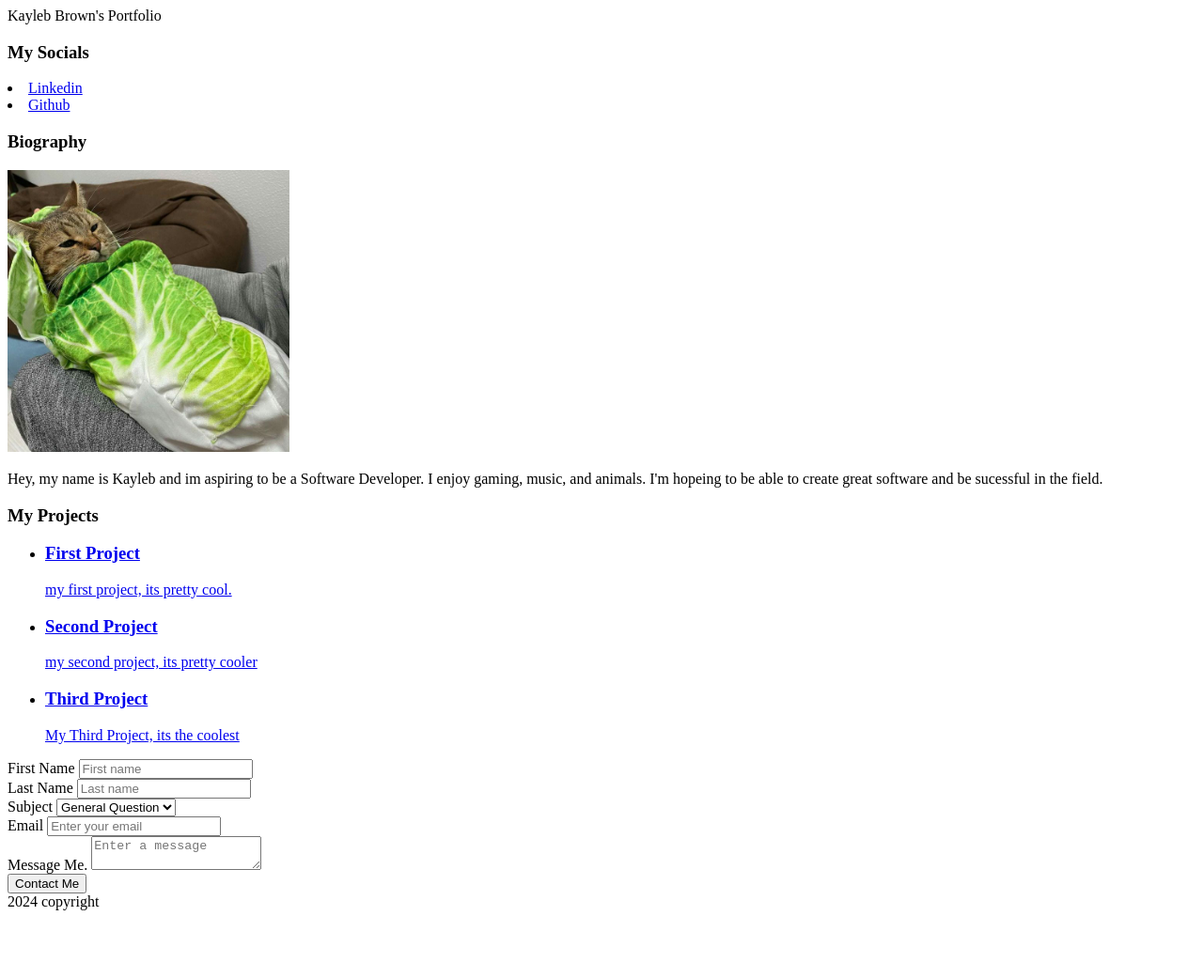
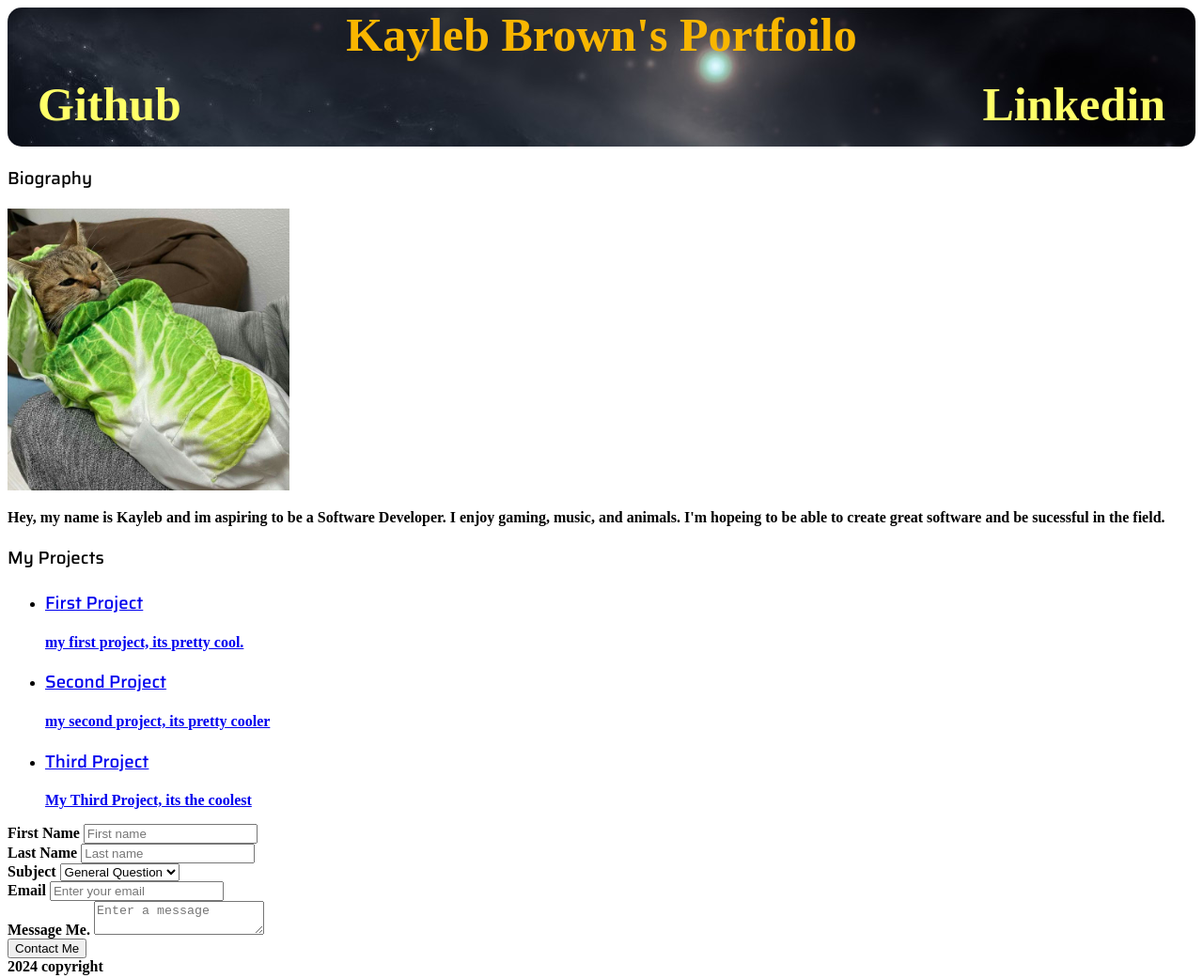
Before and after one commit to Stray-KB/Personal-Portfolio, a plain HTML site: page index.html in a window 1280 px wide. Shown: the whole page at 94% size. Before the commit the page ends 977 px from the top, so only its background shows below. Drawn offline with Linux system fonts and the light colour scheme; a web font is replaced by a local one.

Commit message:
adding css

```diff
--- a/index.html
+++ b/index.html
@@ -7,30 +7,31 @@
     <script src="index.js" defer></script>
     <link rel="preconnect" href="https://fonts.googleapis.com">
     <link rel="preconnect" href="https://fonts.gstatic.com" crossorigin>
-    <link href="https://fonts.googleapis.com/css2?family=Isometra&family=Press+Start+2P&display=swap" rel="stylesheet">
+    <link href="https://fonts.googleapis.com/css2?family=Redaction+20:ital,wght@0,400;0,700;1,400&family=Saira:ital,wght@0,100..900;1,100..900&display=swap" rel="stylesheet">
     <link rel="stylesheet" href="styles.css"/>
 </head>
 
 <body>
-    <header>Kayleb Brown's Portfolio</header>
-
-    <main id="Portfolio">
-        <section id="socials">
-            <h3>My Socials</h3>
-            <div class="card">
-                <li><a href="https://www.linkedin.com/in/teh-banana-man-9315a2337/">Linkedin</a></li>
-                <li><a href="https://github.com/Stray-KB">Github</a></li>
-            </div>
-        </section>
+    <header>
+        <div class="socials">
+        <b>Kayleb Brown's Portfoilo</b>
+            <nav>
+                <ul>
+                    <li><a href="#github">Github</a></li>
+                    <li><a href="#linkedin">Linkedin</a></li>
+                </ul>
+            </nav>
+        </div>
+    </header>
 
         <!-- I dont have any professial images i can use, but as soon as i get one ill replace them -->
         <section id="bio">
-            <div class="card">
+            <div class="bio-card">
                 <h3>Biography</h3>
                 <img src="images/3f04cd0e138cc716680962bf096ac8b3.jpg" alt="me" width="300px" height="300px" />
             </div>
 
-            <div class="card">
+            <div class="bio-text">
                 <p>Hey, my name is Kayleb and im aspiring to be a Software Developer. I enjoy gaming, music, and
                     animals. I'm hopeing to be able to create great software and be sucessful in the field.</p>
             </div>
--- a/styles.css
+++ b/styles.css
@@ -0,0 +1,41 @@
+body {
+  font-family: "Redaction 20", serif;
+  font-weight: 700;
+  font-style: normal;
+}
+
+h1, h2, h3 {
+  font-family: "Saira", sans-serif;
+  font-optical-sizing: auto;
+  font-weight: 500;
+  font-style: normal;
+  font-variation-settings:
+  "wdth" 100;
+}
+
+header {
+    list-style-type: none;
+    border-radius: 15px;
+    color: #f9b600;
+    background-image: url("images/stars_black_sky_space_during_nighttime_4k_hd_space-1920x1080.jpg");
+    font-size: 50px;
+    text-align: center;
+}
+
+nav ul{
+  display: flex;
+  justify-content: space-between;
+  list-style: none;
+  padding: 1rem 2rem;
+  margin: 0;
+}
+
+nav ul li a {
+  color: rgb(255, 255, 104);
+  text-decoration: none;
+}
+
+nav ul li a:hover {
+  color: rgb(255, 255, 167);
+  text-decoration: underline;
+}
```
Also changed, not shown: images/stars_black_sky_space_during_nighttime_4k_hd_space-1920x1080.jpg (added).
